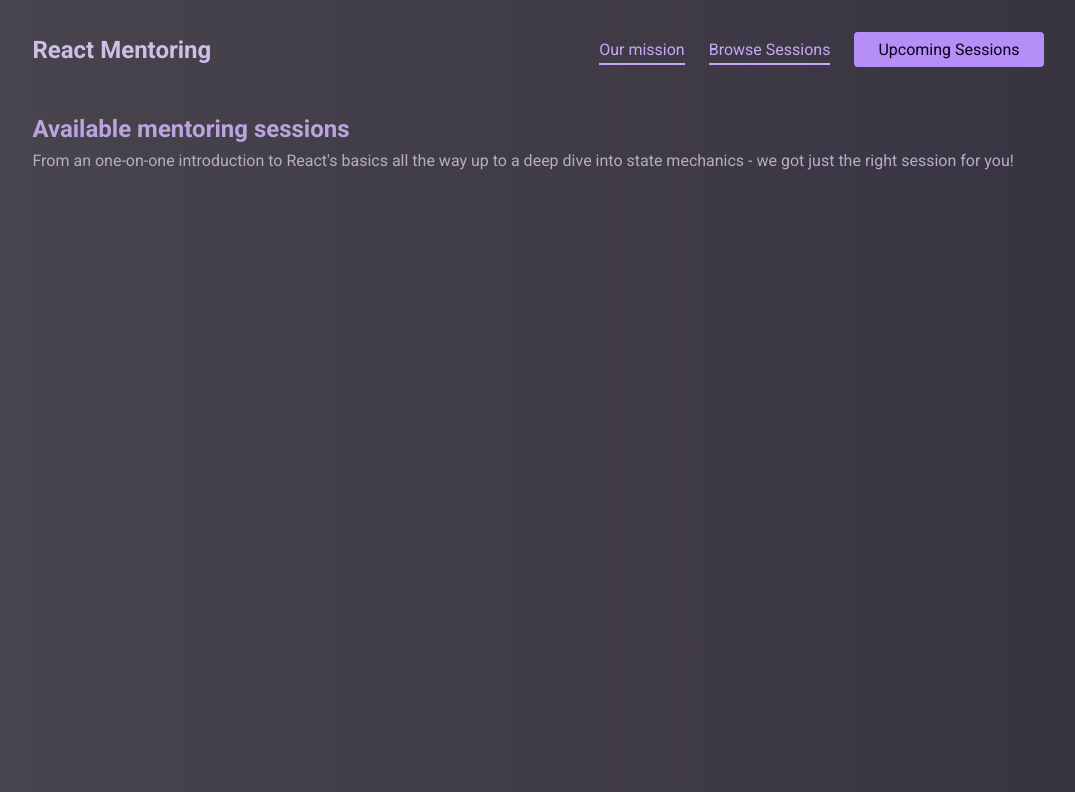
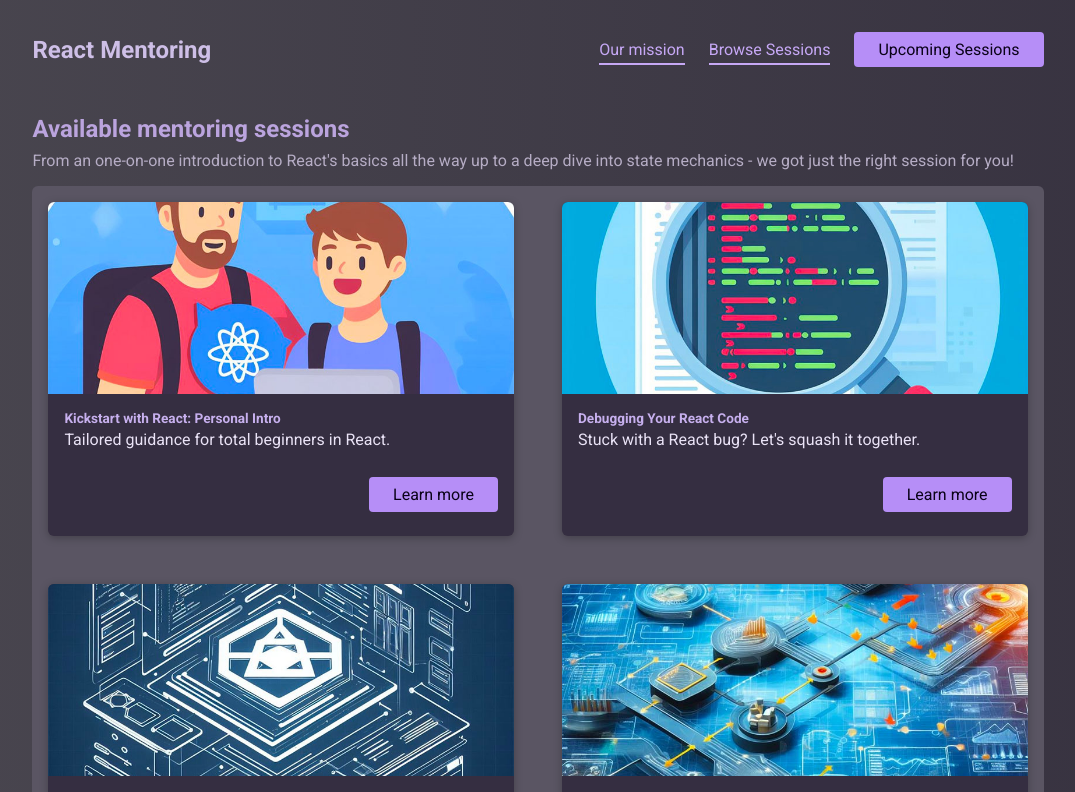
Before and after one commit to Sergii-Osedchuk/final-tsproject, a React (Vite) app: page /sessions in a window 1280 px wide. Shown: the top 792 px of the page, without its empty margins (102-1177 px from the left). Built offline with nearby package versions, Linux system fonts and the light colour scheme.

Commit message:
add SessionList and rendering it

```diff
--- a/src/pages/Sessions.tsx
+++ b/src/pages/Sessions.tsx
@@ -1,4 +1,5 @@
-import { SESSIONS } from '../dummy-sessions.ts'; // normally, we would probably load that from a server
+import { SESSIONS } from '../dummy-sessions.ts';
+import SessionsList from '../sessions/SessionsList.tsx';
 
 export default function SessionsPage() {
   return (
@@ -11,7 +12,7 @@
           you!
         </p>
       </header>
-      {/* Todo: Output list of sessions */}
+      <SessionsList sessions={SESSIONS}/>
     </main>
   );
 }
--- a/src/sessions/SessionsList.tsx
+++ b/src/sessions/SessionsList.tsx
@@ -0,0 +1,24 @@
+import SessionItem from "./SessionItem.tsx";
+
+type SessionsListProps = {
+  sessions: {
+    id: string,
+    title: string,
+    summary: string,
+    image: string
+  }[]
+}
+
+const SessionsList = ({ sessions }: SessionsListProps) => {
+  return (
+    <ul id='sessions-list'>
+      {sessions.map(session => (
+        <li key={session.id}>
+          <SessionItem {...session} />
+        </li>
+      ))}
+    </ul>
+  )
+}
+
+export default SessionsList;
```
